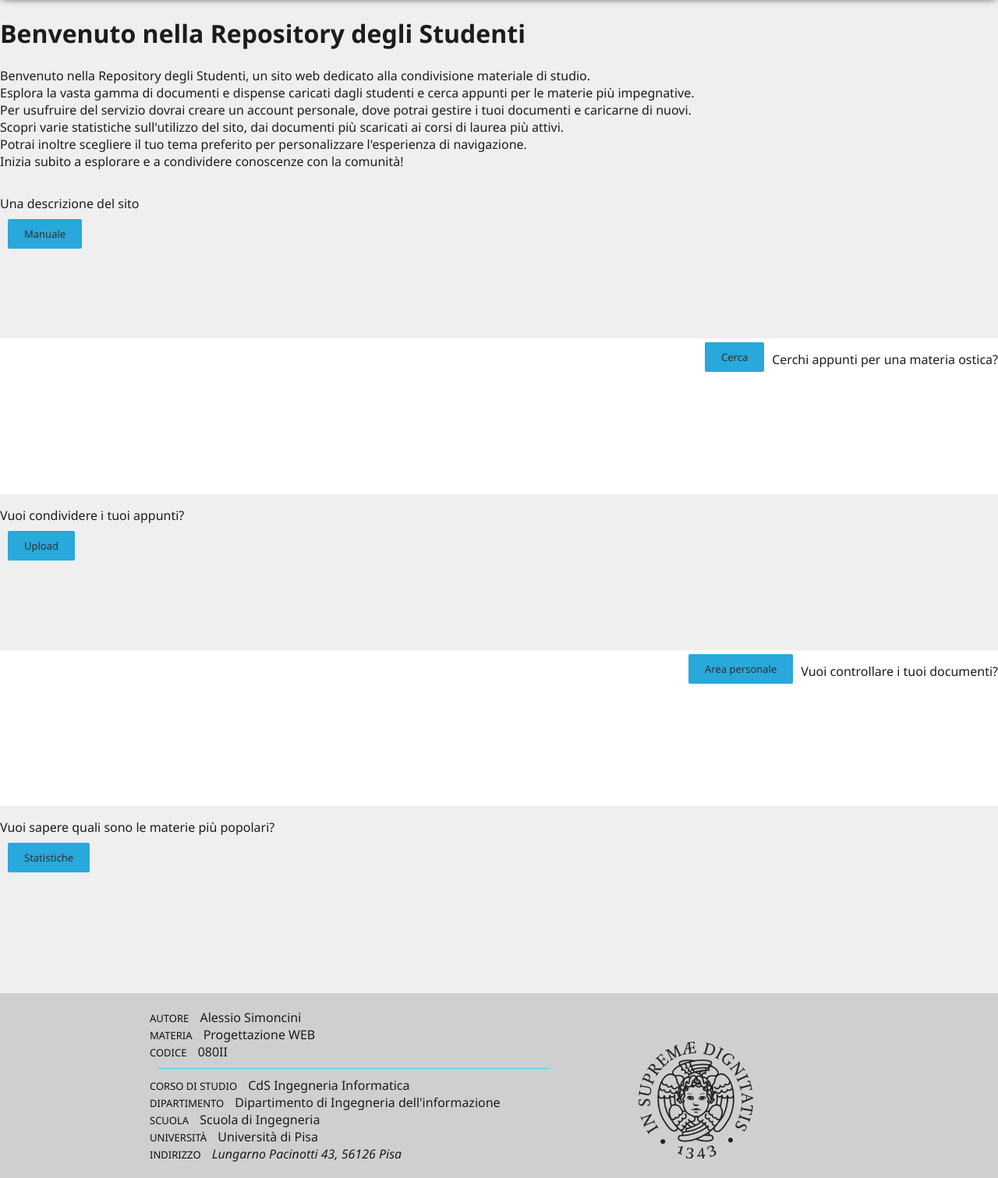
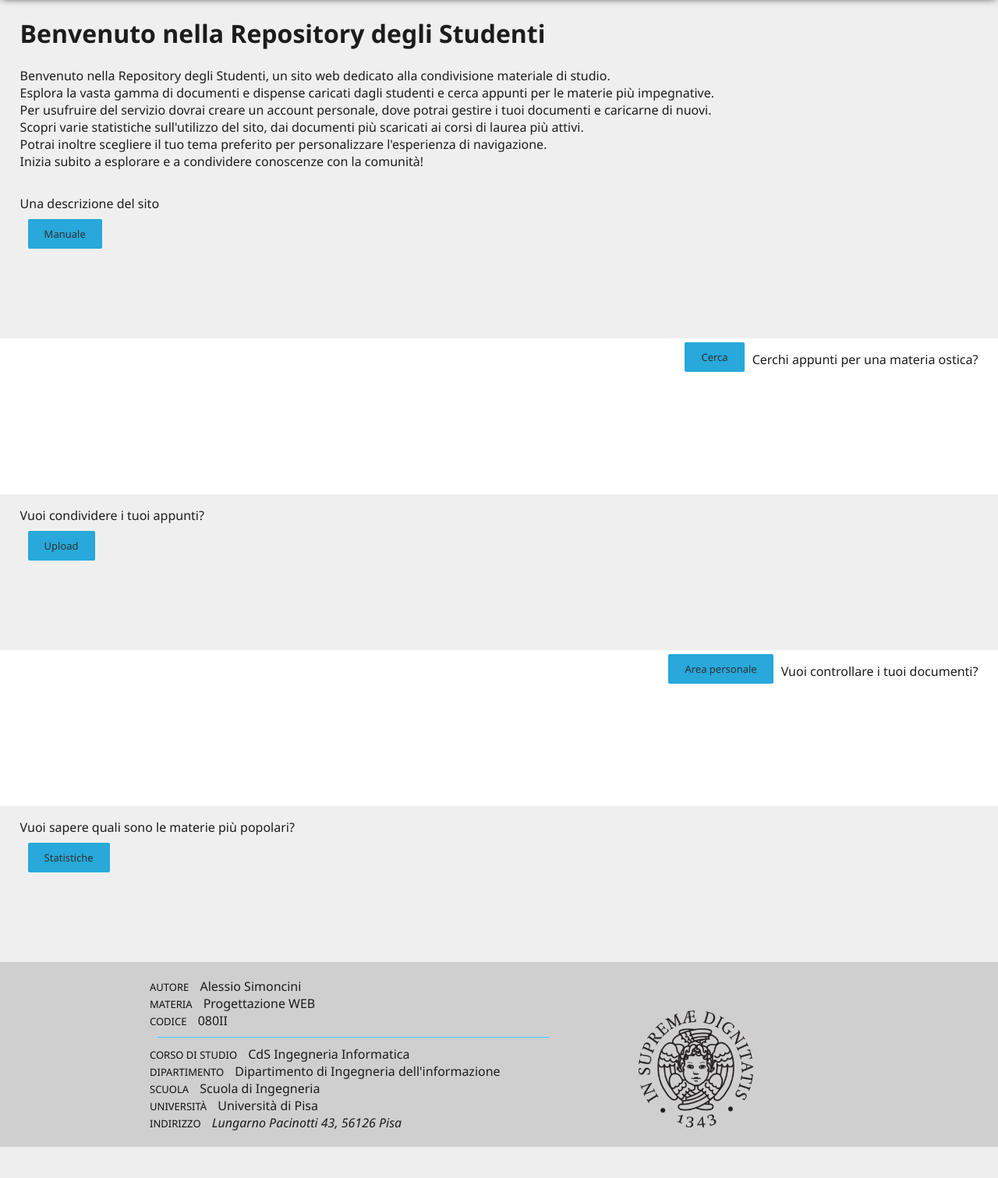
Before and after one commit to AlessioSmn/Repository-degli-Studenti, a PHP site: page /index.php in a window 1280 px wide. Shown: the part 247-1758 px from the top of the page at 78% size. After the commit the page ends 1718 px from the top, so only its background shows below. Run offline with PHP 8.4, Linux system fonts and the light colour scheme; some web fonts are replaced.

Commit message:
general css changes

```diff
--- a/css/footer.css
+++ b/css/footer.css
@@ -8,7 +8,6 @@ footer{
       color: var(--foreColor);
       display: flex;
       flex: 1; /* per riempire la pagina se non copre l'intera altezza della finestra*/
-      margin-top: 40px;
       flex-wrap: wrap;
       align-items: flex-end;
       box-sizing: border-box;
--- a/css/general.css
+++ b/css/general.css
@@ -18,6 +18,10 @@ body{
       background-color: var(--bgColor);
       font-family:'Segoe UI', Tahoma, Geneva, Verdana, sans-serif;
       color: var(--foreColor);
+}
+
+body > *{
+      padding: 0px 2%;
 }
 
 a{
```
